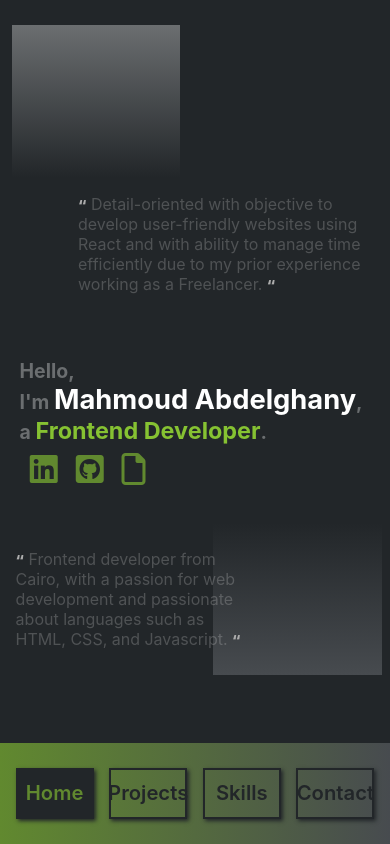
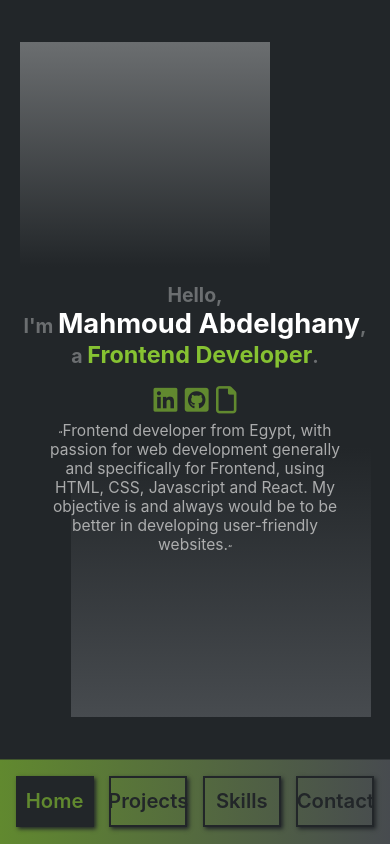
Before and after one commit to Mahmoud-Abd-Elghany/Portfolio, a React (Create React App) app: page / in a window 390 px wide. Built offline with nearby package versions, Linux system fonts and the light colour scheme.

Commit message:
Fixed Home-page responsitivity, Edited Context

```diff
--- a/src/App.scss
+++ b/src/App.scss
@@ -10,11 +10,13 @@
 .sticky-1{
   z-index: -100;
   height: 15vw;
+  min-height: 250px;
   width: 15vw;
+  min-width: 250px;
   background: linear-gradient(180deg, $lightgrey_color 0%, $black_color 90%);
   position: absolute;
-  left: 3%;
-  top: 3%;
+  left: 10%;
+  top: 5%;
   z-index: -100;
   transition: all 0.9s linear;
 }
@@ -22,37 +24,24 @@
 .sticky-2{
   z-index: -100;
   height: 20vw;
+  min-height: 300px;
   width: 20vw;
+  min-width: 300px;
   background: linear-gradient(0deg, $grey_color 0%, $black_color 90%);
   position: absolute;
-  right: 33%;
-  bottom: 2%;
+  right: 30%;
+  bottom: 5%;
   z-index: -100;
   transition: all 0.9s linear;
 }
 
 @media only screen and (max-width: 800px) {
   .sticky-1{
-    z-index: -100;
-    height: 20vh;
-    width: 20vh;
-    background: linear-gradient(180deg, $lightgrey_color 0%, $black_color 90%);
-    position: absolute;
-    left: 3%;
-    top: 3%;
-    z-index: -100;
-    transition: all 0.9s linear;
+    left: 5%;
+  }
+  .sticky-2{
+    right: 5%;
+    bottom: 15%;
   }
 
-  .sticky-2{
-    z-index: -100;
-    height: 20vh;
-    width: 20vh;
-    background: linear-gradient(0deg, $grey_color 0%, $black_color 90%);
-    position: absolute;
-    right: 2%;
-    bottom: 20%;
-    z-index: -100;
-    transition: all 0.9s linear;
-  }
 }
--- a/src/components/home_text/home_text.component.jsx
+++ b/src/components/home_text/home_text.component.jsx
@@ -15,17 +15,6 @@ export default function HomeText() {
                 <span className='secondary_text'>Frontend Developer</span>
                 <span className='tertiary_text'>.</span>
             </div>
-            <div className='links-list'>
-                <a className='icon-home' href={"https://www.linkedin.com/in/mahmoudabdelghany/"} target="_blank" rel="noopener noreferrer">
-                <div className='icon'><i class="fab fa-linkedin fa-2x"></i></div>
-                </a>
-                <a className='icon-home' href={"https://github.com/Mahmoud-Abd-Elghany/"} target="_blank" rel="noopener noreferrer">
-                <div className='icon'><i class="fab fa-github-square fa-2x"></i></div>
-                </a>
-                <a className='icon-home' href={"https://drive.google.com/file/d/1MXNuS4uq-M7ummvUpk-ChDiU4IymQBCD/view?usp=sharing"} target="_blank" rel="noopener noreferrer">
-                    <div className='icon'><i class="far fa-file fa-2x"></i></div>
-                </a>
-            </div>
         </div>
     )
 }
--- a/src/components/home_text/home_text.style.scss
+++ b/src/components/home_text/home_text.style.scss
@@ -58,23 +58,5 @@
             font-weight: bolder;
             font-size: 5vw;
         }
-
-        .links-list{
-            display: flex;
-            justify-content: space-evenly;
-            width: 18vh;
-            position: relative;
-            margin-left: -2vw;
-            margin-top: 1vh;
-            & .icon-home{
-                color: $darkgreen_color;
-                & .icon{
-                    font-size: 1rem;
-                }
-                &:hover{
-                    color: $lightgreen_color;
-                }
-            }
-        }
     }
 }
--- a/src/components/project-sections/tech-section/tech-section.style.scss
+++ b/src/components/project-sections/tech-section/tech-section.style.scss
@@ -38,7 +38,7 @@
         flex-wrap: wrap;
         flex-direction: row;
         align-items: center;
-        justify-content: space-between;
+        justify-content: space-evenly;
         text-align: center;
         gap: 0vw 0.5vw;
         background-color: transparent;
@@ -48,7 +48,7 @@
         visibility: hidden;
         opacity: 0;
         &.expanded{
-            height: 18%;
+            height: 13%;
             width: 80%;
             padding: 1.5vh 0vw;
             visibility: visible;
--- a/src/index.css
+++ b/src/index.css
@@ -13,6 +13,10 @@ body {
   overflow: hidden;
 }
 
+*{
+  box-sizing: border-box;
+}
+
 code {
   font-family: source-code-pro, Menlo, Monaco, Consolas, 'Courier New',
     monospace;
--- a/src/pages/header/header.style.scss
+++ b/src/pages/header/header.style.scss
@@ -53,30 +53,29 @@ text-decoration: none;
       background-color: $darkgreen_color;  /* Chrome 10-25, Safari 5.1-6 */
       background: linear-gradient(to right, $darkgreen_color 0%, $grey_color 100%); /* W3C, IE 10+/ Edge, Firefox 16+, Chrome 26+, Opera 12+, Safari 7+ */
       opacity: 1;
-      height: 12vh;
+      height: 100vh;
       width: 100vw;
       position: absolute;
       right: 0;
-      top: 88vh;
-      clip-path: polygon(0 0%, 100% 0%, 100% 100%, 0% 100%);
-      z-index: -1;
+      top: 0vh;
+      clip-path: polygon(0 90%, 100% 90%, 100% 100%, 0% 100%);
+      z-index: 1;
       &.project-section{
           background-color: $darkgreen_color;  /* Chrome 10-25, Safari 5.1-6 */
           background: linear-gradient(to right, $darkgreen_color 0%, $grey_color 100%); /* W3C, IE 10+/ Edge, Firefox 16+, Chrome 26+, Opera 12+, Safari 7+ */
           opacity: 1;
-          height: 12vh;
+          height: 100vh;
           width: 100vw;
           position: absolute;
           right: 0;
-          top: 88vh;
-          clip-path: polygon(0 0%, 100% 0%, 100% 100%, 0% 100%);
-          z-index: -1;
+          top: 0vh;
+          clip-path: polygon(0 90%, 100% 90%, 100% 100%, 0% 100%);
       }
   }
 
   .btn-section{
     position: absolute;
-    top: 91%;
+    top: 92vh;
     display: flex;
     flex-direction: row;
     justify-content: space-evenly;
@@ -84,10 +83,11 @@ text-decoration: none;
     height: fit-content;
     align-items: center;
     transition: all 0.3s ease-in 0.1s;
+    z-index: 2;
     &.project{
       position: absolute;
-      top: 91%;
-      right: 0%;
+      top: 92vh;
+      right: 0vw;
       display: flex;
       flex-direction: row;
       justify-content: space-evenly;
--- a/src/pages/home/home.page.jsx
+++ b/src/pages/home/home.page.jsx
@@ -3,11 +3,26 @@ import HomeText from "../../components/home_text/home_text.component";
 import "./home.page.scss";
 
 const Home = () => {
+  const subText = "Frontend developer from Egypt, with passion for web development generally and specifically for Frontend, using HTML, CSS, Javascript and React. My objective is and always would be to be better in developing user-friendly websites.";
   return (
     <div className="home-container">
         <div className="text-component"> <HomeText/> </div>
-        <div className="sub-text top-right"><span className="quotes">&#8220;</span> Detail-oriented with objective to develop user-friendly websites using React and with ability to manage time efficiently due to my prior experience working as a Freelancer. <span className="quotes">&#8220;</span></div>
-        <div className="sub-text bottom-left"><span className="quotes">&#8220;</span> Frontend developer from Cairo, with a passion for web development and passionate about languages such as HTML, CSS, and Javascript. <span className="quotes">&#8220;</span></div>
+        <div className='links-list'>
+                <a className='icon-home' href={"https://www.linkedin.com/in/mahmoudabdelghany/"} target="_blank" rel="noopener noreferrer">
+                <div className='icon'><i class="fab fa-linkedin fa-2x"></i></div>
+                </a>
+                <a className='icon-home' href={"https://github.com/Mahmoud-Abd-Elghany/"} target="_blank" rel="noopener noreferrer">
+                <div className='icon'><i class="fab fa-github-square fa-2x"></i></div>
+                </a>
+                <a className='icon-home' href={"https://drive.google.com/file/d/1MXNuS4uq-M7ummvUpk-ChDiU4IymQBCD/view?usp=sharing"} target="_blank" rel="noopener noreferrer">
+                    <div className='icon'><i class="far fa-file fa-2x"></i></div>
+                </a>
+        </div>
+        <div className="sub-text bottom-left">
+          <span className="quotes">&#8220;</span>
+            {subText}
+          <span className="quotes">&#8220;</span>
+        </div>
     </div>
   );
 };
--- a/src/pages/home/home.page.scss
+++ b/src/pages/home/home.page.scss
@@ -1,67 +1,66 @@
+@import '../../colors.scss';
 .home-container {
     font-family: inherit;
-    height: 100vh;
-    width: 100vw;
+    height: 120vh;
+    width: 75vw;
     display: flex;
     justify-content: center;
-    align-items: center;
-    margin-left: 5%;
+    align-items: flex-start;
+    flex-direction: column;
+    padding: 10% 5%;
+    position: relative;
     .text-component{
-        margin-right: 40%;
+        margin: 2vh 0;
     }
     .sub-text{
-        font-size: 1.5vw;
-        color: rgba(211, 211, 211, 0.253);
-        position: absolute;
-        &.top-right{
-            width: 30%;
-            top: 8vw;
-        }
-        &.bottom-left{
-            font-size: 1.3vw;
-            width: 20%;
-            bottom: 5vw;
-            margin-right: 70vw;
-        }
+        font-size: 100%;
+        color: rgba(211, 211, 211, 0.767);
+        width: 60%;
+        padding: 2%;
+        margin-bottom: 2vh;
         .quotes{
             color: rgb(172, 172, 172);
             font-size: 1.6vw;
             font-weight: 900;
         }
     }
+
+    .links-list{
+        display: flex;
+        justify-content: space-evenly;
+        width: 12vw;
+        position: relative;
+        & .icon-home{
+            color: $darkgreen_color;
+            & .icon{
+                font-size: 1rem;
+            }
+            &:hover{
+                color: $lightgreen_color;
+            }
+        }
+    }
 }
 
 @media only screen and (max-width: 800px) {
     .home-container {
-        font-family: inherit;
         height: 100vh;
-        width: 80vw;
-        margin-left: 0%;
-        .text-component{
-            margin-right: 0px;
-            margin-left: 30vw;
-            width: 100vw;
+        width: 100vw;
+        justify-content: center;
+        align-items: center;
+        text-align: center;
+        .sub-text{
+            width: 90%;
+            font-size: 4vw;
+            bottom: 3vh;
         }
-        .sub-text{
-            height: 15vh;
-            font-size: 1rem;
-            color: rgba(211, 211, 211, 0.253);
-            position: absolute;
-            &.top-right{
-                width: 80vw;
-                top: 23vh;
-                left: 20vw;
-            }
-            &.bottom-left{
-                font-size: 1rem;
-                width: 60vw;
-                top: 65vh;
-                left: 4vw;
-            }
-            .quotes{
-                color: rgb(172, 172, 172);
-                font-size: 1.6vh;
-                font-weight: 900;
+
+        .links-list{
+            width: 25vw;
+            & .icon-home{
+                & .icon{
+                    font-size: 3.5vw;
+                }
             }
         }
     }
```
Also changed, not shown: src/components/project-sections/desc-section/desc-section.style.scss (+9 -8 lines).
